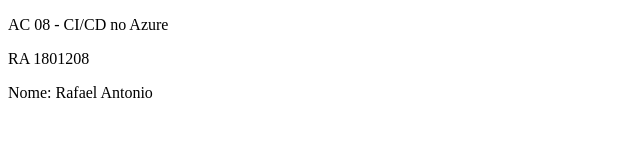
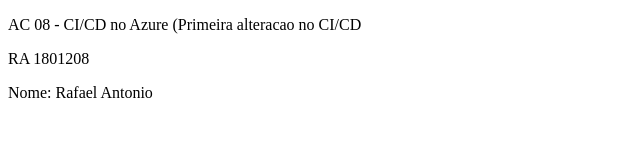
Before and after one commit to RAFSILA-IMPACTA/ac08v2ra1801208, a plain HTML site: page index.html in a window 1280 px wide. Shown: the whole page, without its empty margins (0-640 px from the left). Drawn offline with Linux system fonts and the light colour scheme.

Commit message:
AC08 Upload 02

```diff
--- a/index.html
+++ b/index.html
@@ -5,7 +5,7 @@
 <title>CI/CD no Azure</title>
 </head>
 <body>
-<p>AC 08  - CI/CD  no Azure </p>
+<p>AC 08  - CI/CD  no Azure (Primeira alteracao no CI/CD</p>
 <p>RA 1801208</p>
 <p>Nome: Rafael Antonio</p>
 </body>
```
